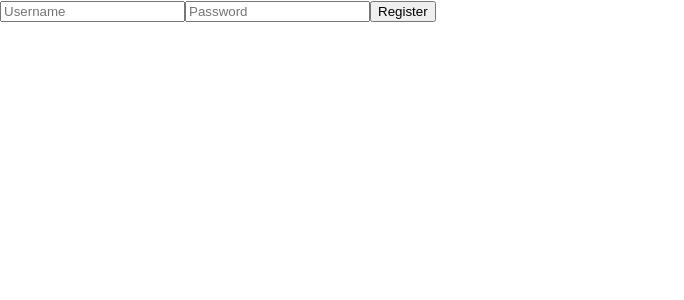
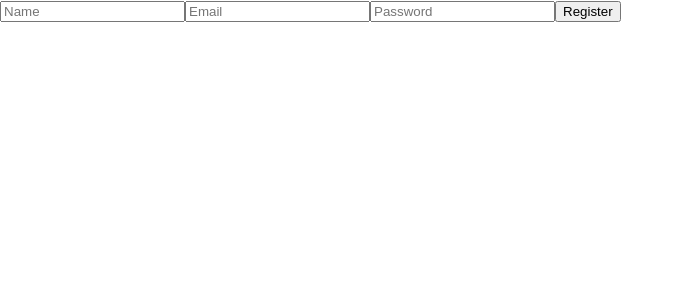
Before and after one commit to shauuuh/blog-post-p, a React (Create React App) app in the folder frontend/: page /register in a window 1280 px wide. Shown: the top 300 px of the page, without its empty margins (0-684 px from the left). Built offline with nearby package versions, Linux system fonts and the light colour scheme.

Commit message:
register part updated

```diff
--- a/frontend/src/components/Login.js
+++ b/frontend/src/components/Login.js
@@ -3,14 +3,14 @@
 import { useNavigate } from 'react-router-dom';
 
 function Login() {
-  const [username, setUsername] = useState('');
+  const [email, setEmail] = useState('');
   const [password, setPassword] = useState('');
   const navigate =  useNavigate();
 
   const handleSubmit = async (e) => {
     e.preventDefault();
     try {
-      const data =  await login({ username, password});
+      const data =  await login({ email, password});
       localStorage.setItem('token', data.token); //Save token in localStorage
       alert('Login successful');
       navigate('/dashboard');
@@ -24,9 +24,9 @@
     <form onSubmit={handleSubmit}>
       <input
         type='text'
-        placeholder='Username'
-        value={username}
-        onChange={(e) => setUsername(e.target.value)}
+        placeholder='Email'
+        value={email}
+        onChange={(e) => setEmail(e.target.value)}
       />
       <input
         type='password'
--- a/frontend/src/components/Register.js
+++ b/frontend/src/components/Register.js
@@ -3,18 +3,20 @@
 import { useNavigate } from 'react-router-dom';
 
 function Register() {
-  const [username, setUsername] = useState('');
+  const [name, setName] = useState('');
+  const [email, setEmail] = useState('');
   const [password, setPassword] = useState('');
+
   const navigate = useNavigate();
 
   const handleSubmit = async (e) => {
     e.preventDefault();
     try {
-      await register({ username, password }); // send data to register route
+      await register({ name, email, password }); // send data to register route
       alert('Register successful. Please login.');
       navigate('/login');
     } catch (error) {
-      console.error(error);
+      console.error(error.response.data);
       alert('Error register');
     }
   };
@@ -22,10 +24,16 @@
   return (
     <form onSubmit={handleSubmit} >
       <input
+        type='text'
+        placeholder='Name'
+        value={name}
+        onChange={(e) => setName(e.target.value)}
+      />
+      <input
         type="text"
-        placeholder="Username"
-        value={username}
-        onChange={(e) => setUsername(e.target.value)}
+        placeholder="Email"
+        value={email}
+        onChange={(e) => setEmail(e.target.value)}
       />
       <input
         type="password"
--- a/frontend/src/services/api.js
+++ b/frontend/src/services/api.js
@@ -25,7 +25,7 @@
 export const createPost = async (postData, token) => {
   const config = {
     headers: {
-      Authorization: `Bearer ${token}`,
+      authorization: `Bearer ${token}`,
     },
   };
   const response = await axios.post(`${API_URL}/posts`, postData, config);
```
Also changed, not shown: 1 other file (tests, documents, lock files or other folders).
